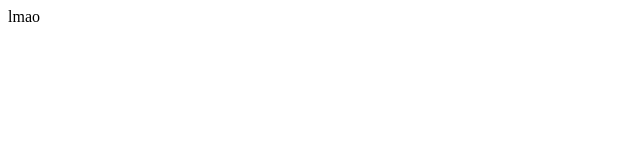
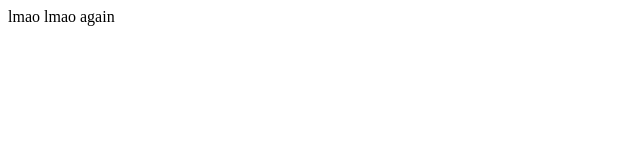
Before and after one commit to LunaDamm/mygod-delete-me, a plain HTML site: page index.html in a window 1280 px wide. Shown: the full height of the page, 0-640 px from the left. Drawn offline with Linux system fonts and the light colour scheme.

Commit message:
lmao again

```diff
--- a/index.html
+++ b/index.html
@@ -7,5 +7,6 @@
 </head>
 <body>
     lmao
+    lmao again
 </body>
 </html>
```
